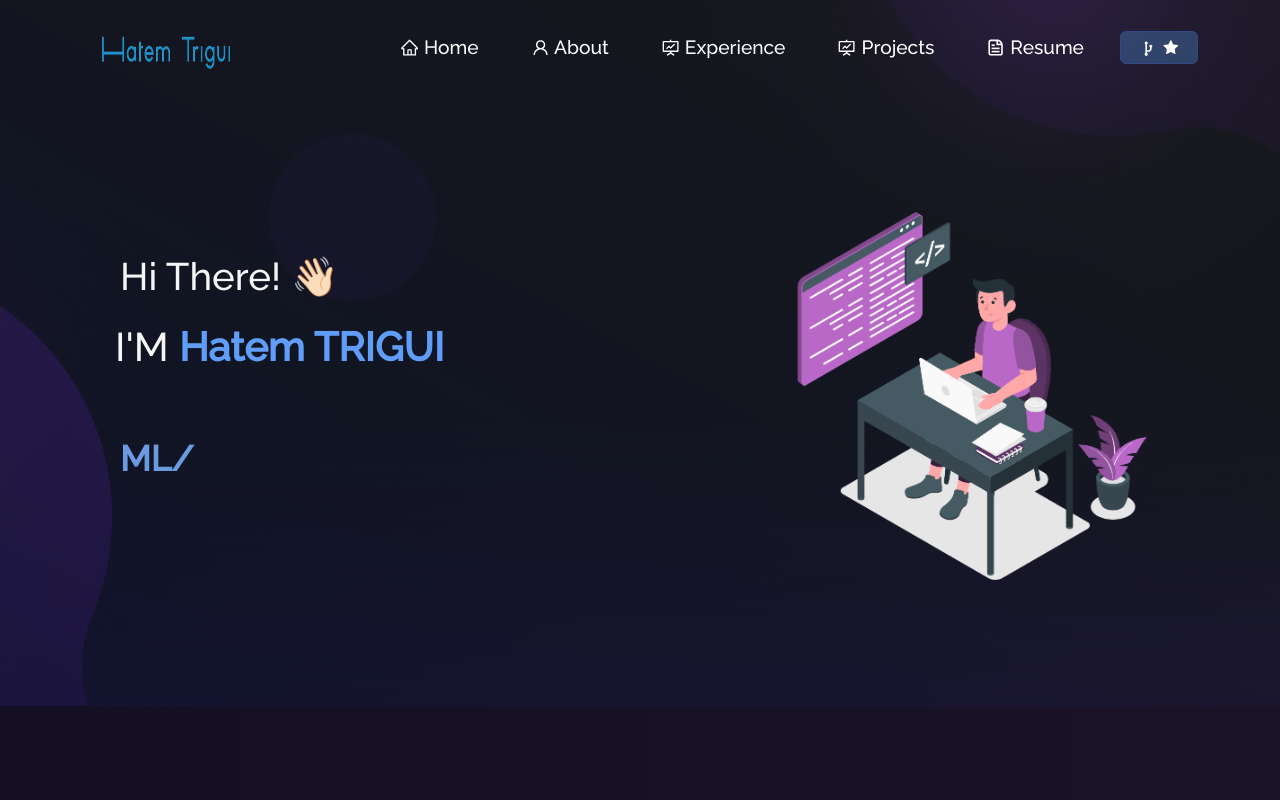
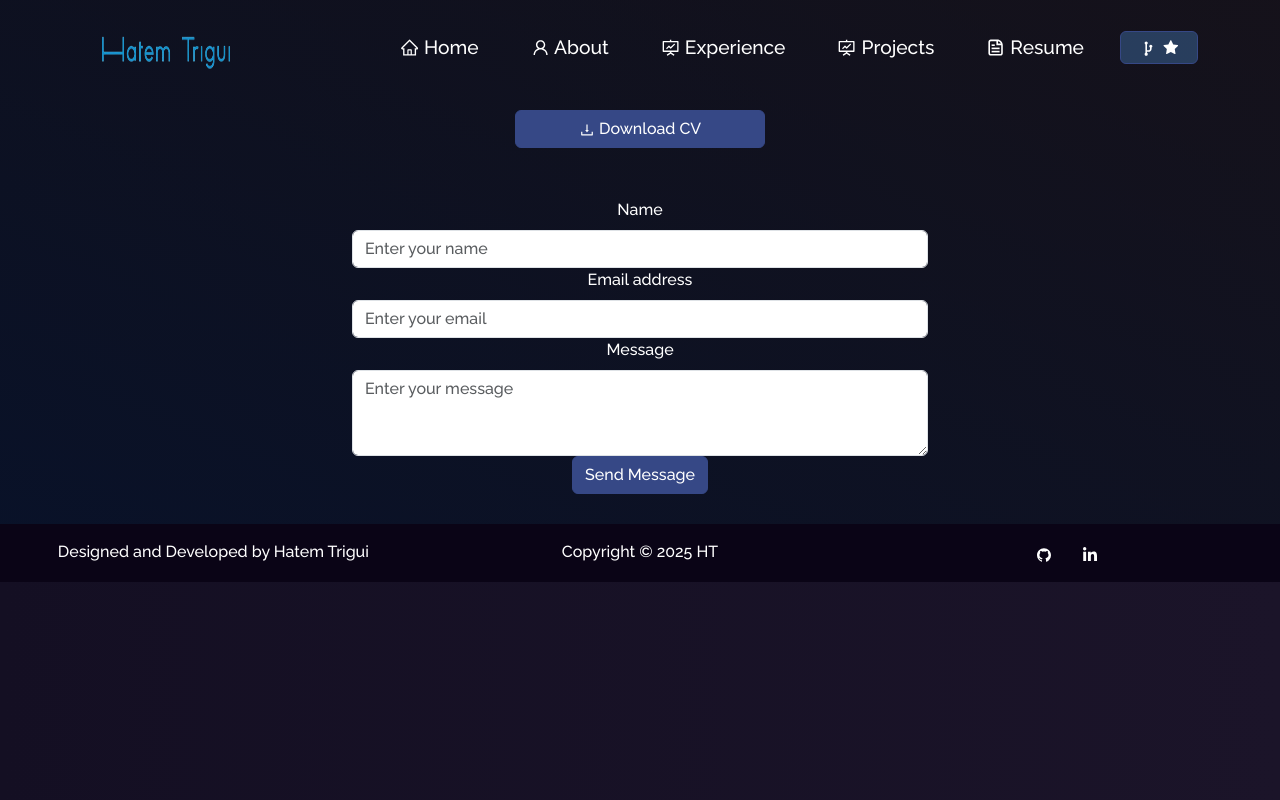
Before and after one commit to hatrigui/Portfolio, a React (Create React App) app: page /resume in a window 1280 px wide. Before the commit this address led to /. Shown: the top 800 px of the page. Built offline with nearby package versions, Linux system fonts and the light colour scheme.

Commit message:
Add resume and contact component

```diff
--- a/package.json
+++ b/package.json
@@ -5,11 +5,13 @@
   "dependencies": {
     "bootstrap": "^5.3.3",
     "cra-template": "1.2.0",
+    "emailjs-com": "^3.2.0",
     "react": "^19.0.0",
     "react-bootstrap": "^2.10.9",
     "react-dom": "^19.0.0",
     "react-icons": "^5.4.0",
     "react-parallax-tilt": "^1.7.280",
+    "react-pdf": "^9.2.1",
     "react-router-dom": "^7.1.5",
     "react-scripts": "5.0.1",
     "react-tsparticles": "^2.12.2",
--- a/src/App.js
+++ b/src/App.js
@@ -4,6 +4,7 @@ import Navbar from "./components/Navbar";
 import Home from "./components/Home/Home";
 import About from "./components/About/About";
 import Footer from "./components/Footer";
+import Resume from "./components/Resume/Resume";
 import {
   BrowserRouter as Router,
   Route,
@@ -39,6 +40,7 @@ function App() {
           <Route path="/about" element={<About />} />
           <Route path="/experience" element={<Experience />} />
           <Route path="/projects" element={<Projects />} />
+          <Route path="/resume" element={<Resume />} />
           <Route path="*" element={<Navigate to="/"/>} />
         </Routes>
         <Footer />
--- a/src/components/Home/Home.js
+++ b/src/components/Home/Home.js
@@ -28,7 +28,7 @@ function Home() {
               <div style={{ padding: 50, textAlign: "left" }}>
                 <Type />
               </div>
-            </Col>
+                 </Col>
 
             <Col md={5} style={{ paddingBottom: 20 }}>
               <img
--- /dev/null
+++ b/src/components/Resume/Resume.js
@@ -0,0 +1,108 @@
+import React, { useState } from "react";
+import { Container, Row, Form, Button } from "react-bootstrap";
+import Particle from "../Particle";
+import { AiOutlineDownload } from "react-icons/ai";
+import pdf from "../../Assets/CV_English.pdf";
+import emailjs from "emailjs-com";
+
+function ResumeNew() {
+  const [formData, setFormData] = useState({
+    name: "",
+    email: "",
+    message: "",
+  });
+
+  // Handle change for form inputs
+  const handleChange = (e) => {
+    const { name, value } = e.target;
+    setFormData((prevState) => ({
+      ...prevState,
+      [name]: value,
+    }));
+  };
+
+  // Handle form submission
+  const handleSubmit = (e) => {
+    e.preventDefault();
+    // Send email using EmailJS
+    emailjs
+      .sendForm("YOUR_SERVICE_ID", "YOUR_TEMPLATE_ID", e.target, "YOUR_USER_ID")
+      .then(
+        (result) => {
+          console.log(result.text);
+          alert("Message Sent Successfully!");
+        },
+        (error) => {
+          console.log(error.text);
+          alert("Failed to send message, please try again.");
+        }
+      );
+  };
+
+  return (
+    <div>
+      <Container fluid className="resume-section">
+        <Particle />
+        <Row style={{ justifyContent: "center", position: "relative" }}>
+          <Button
+            variant="primary"
+            href={pdf}
+            target="_blank"
+            style={{ maxWidth: "250px" }}
+          >
+            <AiOutlineDownload />
+            &nbsp;Download CV
+          </Button>
+        </Row>
+
+        {/* Contact Form */}
+        <Row className="contact-form" style={{ justifyContent: "center", paddingTop: "50px" }}>
+          <Form onSubmit={handleSubmit} style={{ maxWidth: "600px", width: "100%" }}>
+            <Form.Group controlId="formName">
+              <Form.Label>Name</Form.Label>
+              <Form.Control
+                type="text"
+                placeholder="Enter your name"
+                name="name"
+                value={formData.name}  // Binding state value
+                onChange={handleChange}  // Update state on change
+                required
+              />
+            </Form.Group>
+
+            <Form.Group controlId="formEmail">
+              <Form.Label>Email address</Form.Label>
+              <Form.Control
+                type="email"
+                placeholder="Enter your email"
+                name="email"
+                value={formData.email}  // Binding state value
+                onChange={handleChange}  // Update state on change
+                required
+              />
+            </Form.Group>
+
+            <Form.Group controlId="formMessage">
+              <Form.Label>Message</Form.Label>
+              <Form.Control
+                as="textarea"
+                rows={3}
+                placeholder="Enter your message"
+                name="message"
+                value={formData.message}  // Binding state value
+                onChange={handleChange}  // Update state on change
+                required
+              />
+            </Form.Group>
+
+            <Button variant="primary" type="submit">
+              Send Message
+            </Button>
+          </Form>
+        </Row>
+      </Container>
+    </div>
+  );
+}
+
+export default ResumeNew;
```
Also changed, not shown: 2 other files (tests, documents, lock files or other folders).
